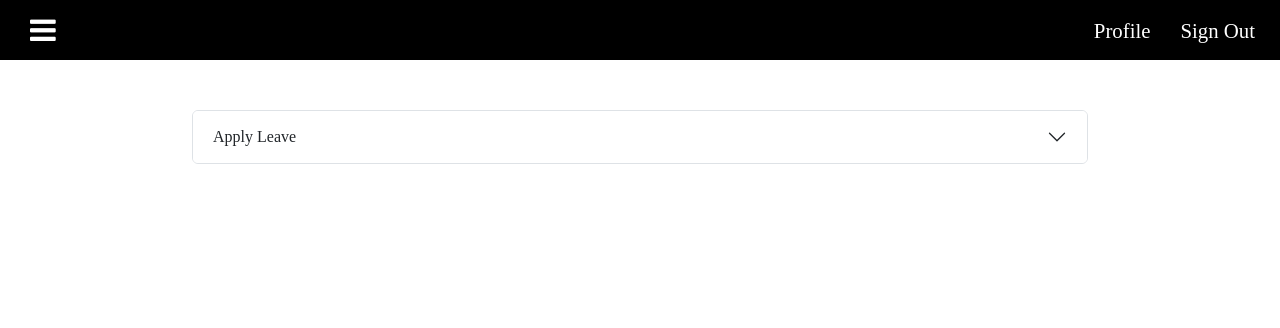
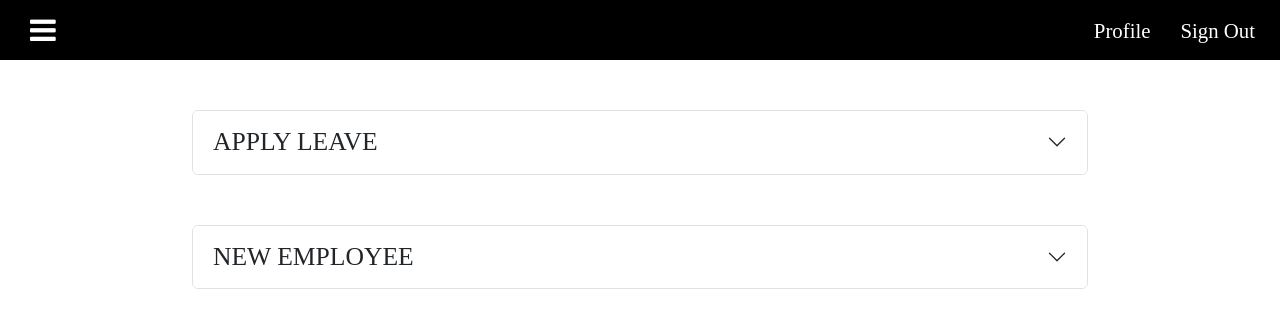
Before and after one commit to NdunguSam01/lms-mobikey, a React (Create React App) app: page /dashboard in a window 1280 px wide. Shown: the top 328 px of the page. Built offline with nearby package versions, Linux system fonts and the light colour scheme.

Commit message:
Added the new employee accordion, styled both accordions and made changes to the font sizes of the form labels in the leave application and new employee forms. Tables for both pages to follow

```diff
--- a/src/Pages/Dashboard.js
+++ b/src/Pages/Dashboard.js
@@ -2,6 +2,7 @@ import Navbar from '../components/Navbar/Navbar'
 import Sidebar from '../components/Sidebar/Side';
 import { useState } from 'react';
 import Leave from './Leave';
+import Employees from './Employees';
 
 const Dashboard = () =>
 {
@@ -17,6 +18,7 @@ const Dashboard = () =>
             <Sidebar sidebarOpen={sidebarOpen}/>
             <div className="conttent-contaiiner">
                 <Leave/>
+                <Employees/>
             </div>
         </>
      );
--- a/src/Pages/Employees.js
+++ b/src/Pages/Employees.js
@@ -1,10 +1,22 @@
 import NewEmployee from '../components/New Employee'
+import '../assets/css/accordion.css'
 
 const Employees = () =>
 {
     return (
         <>
-            <NewEmployee/>
+            <div className={`accordion `} id="new-employee-accordion">
+            <div className="accordion-item">
+                <h2 className={`accordion-header`}>
+                    <button className="accordion-button collapsed" type="button" data-bs-toggle="collapse" data-bs-target="#new-employee" aria-expanded="false" aria-controls="new-employee">New Employee</button>
+                </h2>
+                <div id="new-employee" className="accordion-collapse collapse" data-bs-parent="#new-employee-accordion">
+                    <div className="accordion-body">
+                        <NewEmployee/>
+                    </div>
+                </div>
+                </div>
+            </div>
         </>
      );
 }
--- a/src/Pages/Leave.js
+++ b/src/Pages/Leave.js
@@ -1,11 +1,11 @@
 import LeaveForm from '../components/Leave Form/Leave Form'
-import AccordionStyling from '../components/Leave Form/form.module.css'
+import  '../assets/css/accordion.css'
 
 const Leave = () =>
 {
     return (
         <>
-            <div className={`accordion ${AccordionStyling.accordion}`} id="leave-form-accordion">
+            <div className={`accordion `} id="leave-form-accordion">
             <div className="accordion-item">
                 <h2 className="accordion-header">
                     <button className="accordion-button collapsed" type="button" data-bs-toggle="collapse" data-bs-target="#leave-form" aria-expanded="false" aria-controls="leave-form">Apply Leave</button>
--- /dev/null
+++ b/src/assets/css/accordion.css
@@ -0,0 +1,11 @@
+.accordion
+{
+    width: 70%;
+    margin: 50px auto;
+    color: #ddd;
+}
+.accordion h2 button
+{
+    text-transform: uppercase;
+    font-size: 0.8em;
+}
--- a/src/components/Leave Form/Leave Form.js
+++ b/src/components/Leave Form/Leave Form.js
@@ -5,11 +5,11 @@ const LeaveForm = () =>
             <h1 className="text-center text-uppercase">Leave Request Form</h1>
             <form action="" className="row g-4 m-2">
                 <div className="col-md-12">
-                    <label htmlFor="availableDays" className="form-label">Available Leave Days</label>
+                    <label htmlFor="availableDays" className="form-label fs-5">Available Leave Days</label>
                     <input type="text" id="availableDays" className="form-control" placeholder="Available Leave Days" readOnly/>
                 </div>
                 <div className="col-md-12">
-                    <label htmlFor="leaveType">Leave Type</label>
+                    <label htmlFor="leaveType" className="form-label fs-5">Leave Type</label>
                     <select id="leaveType" className="form-select" required>
                         <option value="normal">Normal Leave</option>
                         <option value="paternity">Paternity Leave</option>
@@ -18,27 +18,27 @@ const LeaveForm = () =>
                     </select>
                 </div>
                 <div className="col-md-4">
-                    <label htmlFor="startDate">Start Date</label>
+                    <label htmlFor="startDate" className="form-label fs-5">Start Date</label>
                     <input type="date" id="startDate" className="form-control" required/>
                 </div>
                 <div className="col-md-4">
-                    <label htmlFor="endDate">End Date</label>
+                    <label htmlFor="endDate" className="form-label fs-5">End Date</label>
                     <input type="date" id="endDate" className="form-control" required/>
                 </div>
                 <div className="col-md-4">
-                    <label htmlFor="numDays">Number of days</label>
+                    <label htmlFor="numDays" className="form-label fs-5">Number of days</label>
                     <input type="number" id="numDays" className="form-control" required readOnly/>
                 </div>
                 <div className="col-md-6">
-                    <label htmlFor="fileAttachment">Attach file</label>
+                    <label htmlFor="fileAttachment" className="form-label fs-5">Attach file</label>
                     <input type="file" id="fileAttachment" className="form-control" required/>
                 </div>
                 <div className="col-md-6">
-                    <label htmlFor="reason">Reason for leave</label>
+                    <label htmlFor="reason" className="form-label fs-5">Reason for leave</label>
                     <textarea name="" id="reason" cols="20" rows="1" className="form-control" placeholder="Reason for leave (Optional)"></textarea>
                 </div>
                 <div className="col-md-12 text-center">
-                    <button type="submit" className="btn btn-success">Submit request</button>
+                    <button type="submit" className="btn btn-success fs-6">Submit request</button>
                 </div>
             </form>
         </>
--- a/src/components/Leave Form/form.module.css
+++ /dev/null
@@ -1,5 +0,0 @@
-.accordion
-{
-    width: 70%;
-    margin: 50px auto;
-}
--- a/src/components/New Employee.js
+++ b/src/components/New Employee.js
@@ -1,11 +1,9 @@
-import { NavLink } from "react-router-dom";
-
 const NewEmployee = () =>
 {
     return (
         <>
-            <h1 className="text-center text-uppercase mt-5">New Employee</h1>
-            <form action="" className="row g-4 mt-3 mx-5">
+            <h1 className="text-center text-uppercase">New Employee</h1>
+            <form action="" className="row g-4 m-2">
                 <div className="col-md-6">
                     <label htmlFor="firstName" className="form-label fs-5">First Name</label>
                     <input type="text"id="firstName" className="form-control fs-6" placeholder="First Name" required/>
@@ -59,10 +57,7 @@ const NewEmployee = () =>
                     </select>
                 </div>
                 <div className="col-md-12 text-center">
-                    <button type="submit" className="btn btn-success mt-4">Add employee</button>
-                </div>
-                <div className="col-md-12 text-center">
-                    <NavLink to="/dashboard" className="btn btn-danger">Cancel</NavLink>
+                    <button type="submit" className="btn btn-success mt-4 fs-6">Add employee</button>
                 </div>
             </form>
         </>
```
